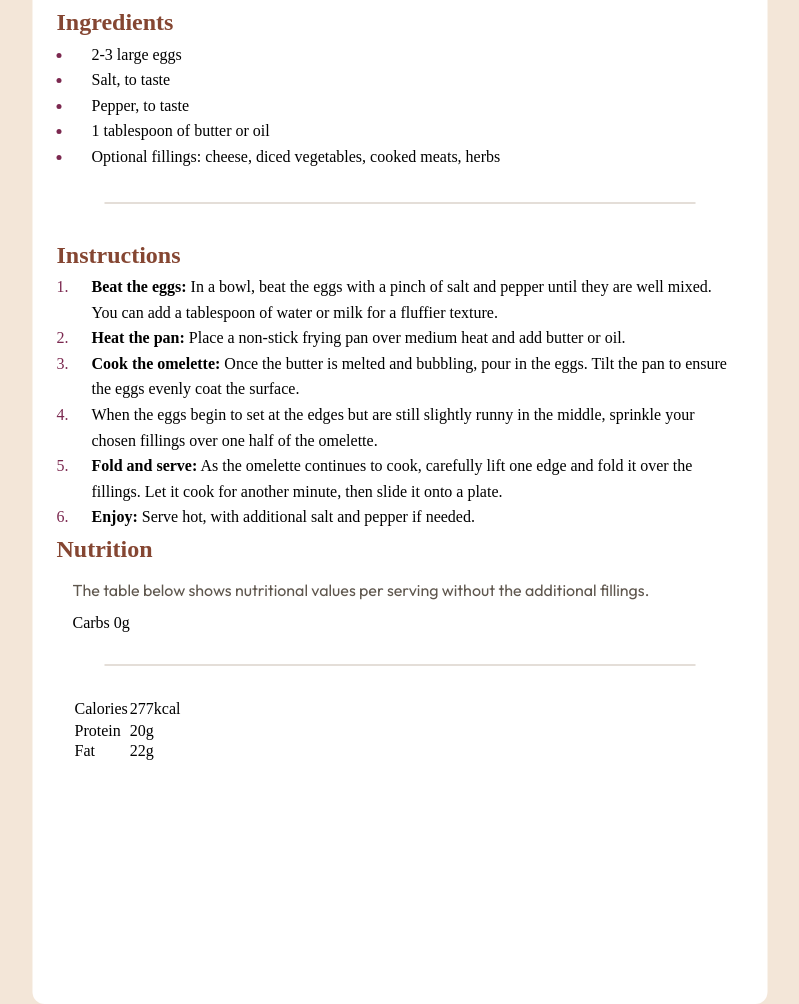
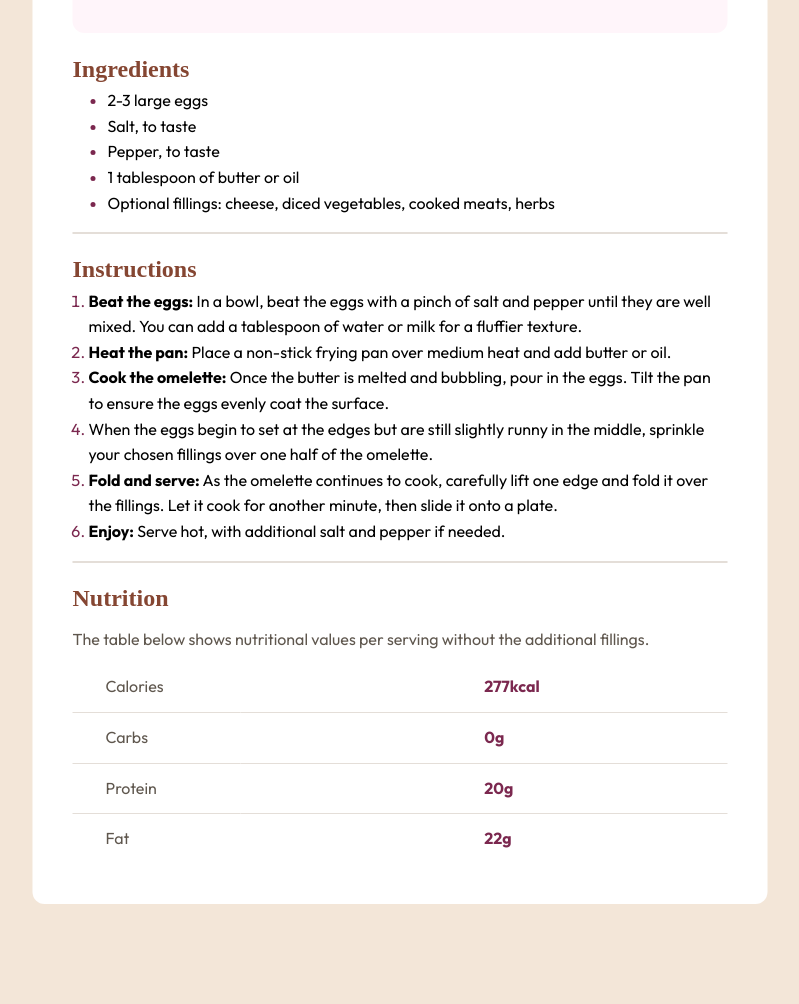
Before and after one commit to EddieBones1/Recipe-Page, a plain HTML site: page index.html in a window 1280 px wide. Shown: the part 725-1729 px from the top of the page, without its empty margins (240-1039 px from the left). After the commit the page ends 1629 px from the top, so only its background shows below. Drawn offline with Linux system fonts and the light colour scheme.

Commit message:
updated files

```diff
--- a/index.html
+++ b/index.html
@@ -54,8 +54,8 @@
     </ul>
 </div>
 
-    <hr>
-
+ <hr>
+ <div class="instructions">
     <h2>Instructions</h2>
     <ol>
       <li>
@@ -88,6 +88,8 @@
 
       <li><strong>Enjoy:</strong> Serve hot, with additional salt and pepper if needed.</li>
     </ol>
+</div>
+    <hr>
 
     <h2>Nutrition</h2>
 
@@ -98,21 +100,23 @@
 
     <table>
       <tr>
-        <td> Calories </td>
-        <td> 277kcal </td>
+        <th>Calories</th>
+        <td class="amount"> 277kcal </td>
       </tr>
+
       <tr>
-        <tb> Carbs </td>
-        <tb> 0g </td>
-          <hr>
+        <th> Carbs </th>
+        <td  class="amount"> 0g </td>
       </tr>
+
       <tr>
-        <td> Protein </td>
-         <td> 20g </td>
+        <th> Protein </th>
+         <td  class="amount"> 20g </td>
       </tr>
+
       <tr>
-        <td> Fat </td>
-       <td> 22g </td>
+        <th> Fat </th>
+       <td  class="amount"> 22g </td>
       </tr>
     </table>
     </div>
--- a/styles/style.scss
+++ b/styles/style.scss
@@ -1,6 +1,6 @@
 /*importing the fonts */
-@import url('https://fonts.googleapis.com/css2?family=Young+Serif&display=swap');
-@import url('https://fonts.googleapis.com/css2?family=Outfit:wght@100..900&display=swap');
+@import url("https://fonts.googleapis.com/css2?family=Young+Serif&display=swap");
+@import url("https://fonts.googleapis.com/css2?family=Outfit:wght@100..900&display=swap");
 
 /*Setting my global variables in SCSS */
 $White: hsl(0, 0%, 100%);
@@ -26,6 +26,7 @@ $ff-2: "Outfit", sans-serif;
 }
 body {
   background-color: $Stone-100;
+  font-family: $ff-2;
   display: flex;
   flex-direction: column;
   justify-content: center;
@@ -34,7 +35,7 @@ body {
 
 .container {
   background-color: $White;
-  display:flex;
+  display: flex;
   flex-direction: column;
   position: absolute;
   align-items: center;
@@ -44,7 +45,7 @@ body {
   padding: 40px;
   margin-top: 60px;
   width: 735px;
-  height: 1700px;
+  height: 1500px;
   border-radius: 12px;
 }
 
@@ -59,13 +60,31 @@ h1 {
   font-family: $ff-1;
   line-height: 1.6;
 }
+
+h2 {
+  color: $Brown-800;
+  line-height: 1.6;
+  font-family: "young-serif", serif;
+  font-weight: $Font-weight-700;
+  margin-left: 0;
+  align-content: left;
+}
+
+h3 {
+  color: $Rose-800;
+  font-family: "Outfit", sans-serif;
+  font-weight: $Font-weight-700;
+  line-height: 1.6;
+}
+
 p {
   font-size: $fs-paragraph;
-  font-family:$ff-2;
+  font-family: $ff-2;
   line-height: 1.6;
   color: $Stone-600;
   margin: 10px 0;
 }
+
 .main {
   margin-top: 18px;
 }
@@ -81,41 +100,62 @@ p {
   /*height:176px;*/
   border-radius: 12px;
 }
-h3 {
-  color: $Rose-800;
-  font-family: "Outfit", sans-serif;
-  font-weight: $Font-weight-700;
-  line-height: 1.6;
-}
+
 .preparation {
   margin-left: 39px;
   line-height: 1.6;
   color: $Stone-600;
 }
+
+.ingredients {
+  margin-top: -20px;
+}
+
+ul {
+  padding-left: 19px;
+  line-height: 1.6;
+  margin-left: 16px;
+}
+
 li::marker {
   color: $Rose-800;
 }
-li {
-  padding-left: 19px;
+
+ol {
+  margin-left: 16px;
   line-height: 1.6;
 }
 
-h2 {
-  color: $Brown-800;
-  line-height: 1.6;
-  font-family: 'young-serif', serif;
-  font-weight: $Font-weight-700;
-  margin-left: -16px;
+hr {
+  margin: 16px 0;
+  border: 0.5px solid;
+  color: $Stone-150;
 }
 
-hr {
-  margin: 32px;
-  border: 0.5px solid;
-  color:$Stone-150;
+table {
+  line-height: 1.6;
+  padding-left: 33px;
+  border-collapse: collapse;
+  width: 100%;
+}
+tr:not(:last-of-type) {
+  border-bottom: 1px solid $Stone-150;
+}
+th {
+  text-align: left;
+  padding: 12px;
+  padding-left: 33px;
+  font-weight: $Font-weight-400;
+  color: $Stone-600;
 }
 
-.ingredients{
-    margin-top:-20px;
+.amount {
+  color: $Rose-800;
+  font-weight: $Font-weight-700;
+  padding-left: 244px;
+}
+.no-border {
+  border-top: 1px solid $Stone-150;
 }
 
 .attribution {
```
Also changed, not shown: styles/style.css, 1 other file.
